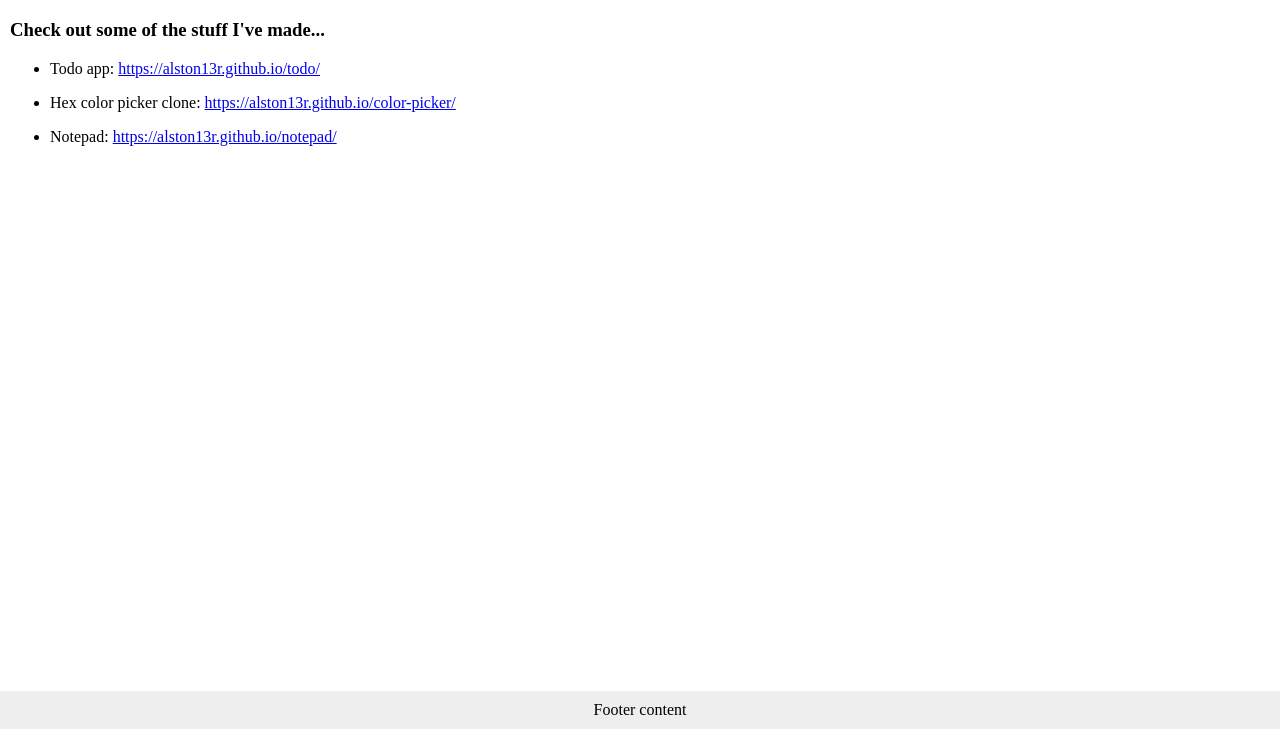
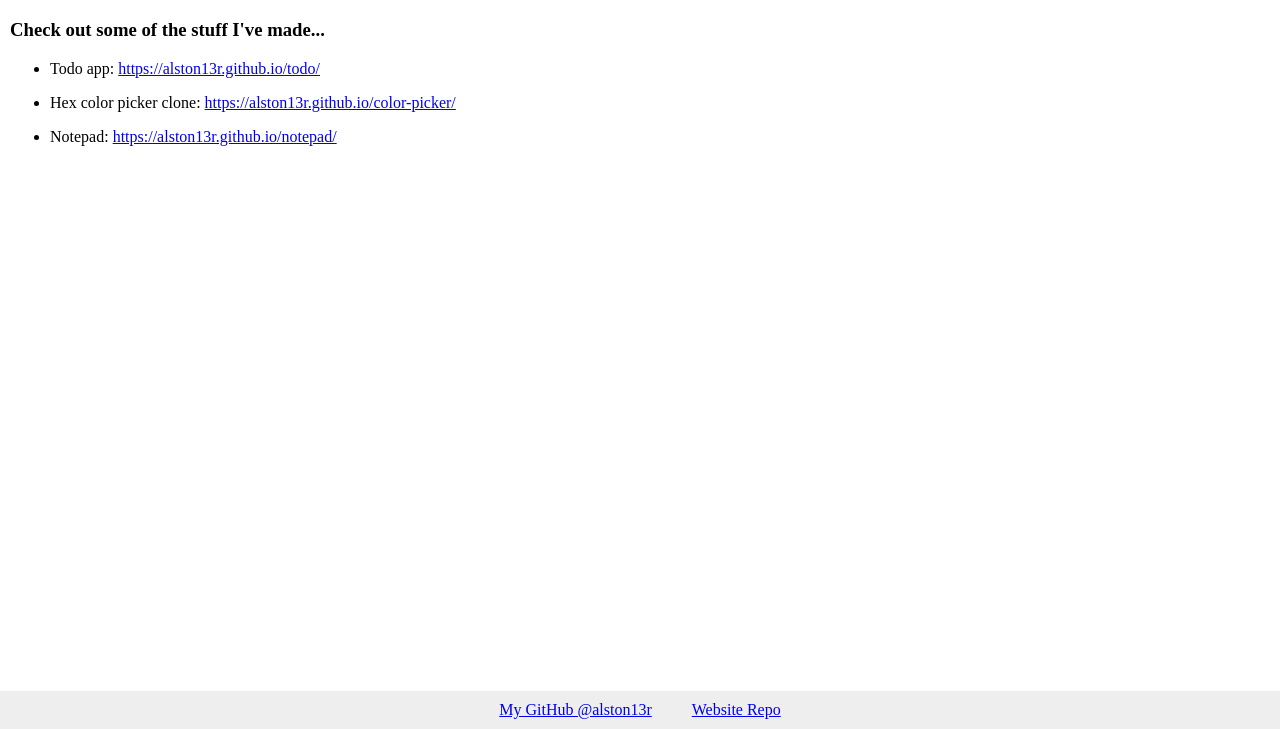
Before and after one commit to alston13r/my-website, a plain HTML site: page index.html in a window 1280 px wide. Shown: the part 71-800 px from the top of the page. Drawn offline with Linux system fonts and the light colour scheme.

Commit message:
footer links

```diff
--- a/index.html
+++ b/index.html
@@ -39,7 +39,10 @@
 
   <footer style='position: sticky; bottom: 0; z-index: 1000;'>
     <div style='display: flex; flex-direction: column; align-items: center; padding: 10px; background-color: #eee'>
-      Footer content
+      <div style='display: flex; flex-direction: row; gap: 40px;'>
+        <a href='https://github.com/alston13r' target='_blank'>My GitHub @alston13r</a>
+        <a href='https://github.com/alston13r/my-website' target='_blank'>Website Repo</a>
+      </div>
     </div>
   </footer>
 
```
